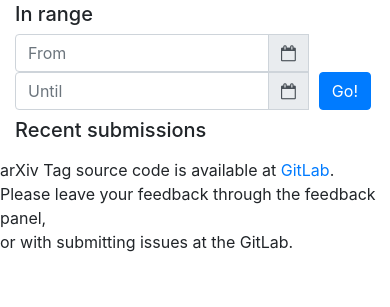
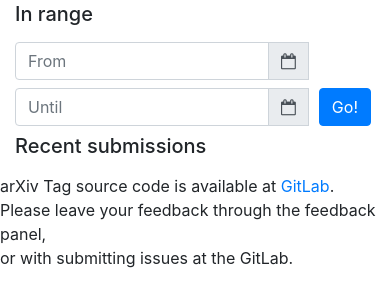
Before and after one commit to suvorov21/arxivtagpy, a Python web app: template app/templates/paper_land.jinja2 in a window 390 px wide. Shown: the part 383-690 px from the top of the page. Run offline with Jinja, Linux system fonts and the light colour scheme; the template is opened without the code that fills it, so the values that code supplies are empty; style sheets or scripts are compiled from the project's sources; some libraries are stand-ins or nearby versions.

Commit message:
add space between range inputs in mobile view

```diff
--- a/app/templates/paper_land.jinja2
+++ b/app/templates/paper_land.jinja2
@@ -28,8 +28,8 @@
             <div class="form-row align-items-center shift">
               <div class='col-auto'>
                 <div class="input-group date" data-provide="datepicker" id="datetimepicker1">
-                  <input type="text" class="form-control" name="from" placeholder="From" size="18" id="from" required="required"/>
-                  <div class="input-group-append">
+                  <input type="text" class="form-control mt-2" name="from" placeholder="From" size="18" id="from" required="required"/>
+                  <div class="input-group-append mt-2">
                     <div class="input-group-text"><i class="fa fa-calendar-o" aria-hidden="true"></i></div>
                   </div>
 
@@ -40,8 +40,8 @@
             </div>
             <div class='col-auto'>
               <div class="input-group date" data-provide="datepicker" id="datetimepicker2">
-                <input type='text' class="form-control" name="until" placeholder="Until" required="required" id="until" size="18"/>
-                <div class="input-group-append">
+                <input type='text' class="form-control mt-2" name="until" placeholder="Until" required="required" id="until" size="18"/>
+                <div class="input-group-append mt-2">
                   <div class="input-group-text"><i class="fa fa-calendar-o" aria-hidden="true"></i></div>
                 </div>
                 <span class="input-group-addon">
@@ -50,7 +50,7 @@
               </div>
             </div>
             <div class="col-auto">
-              <button type="submit" class="btn btn-primary" id="range">Go!</button>
+              <button type="submit" class="btn btn-primary mt-2" id="range">Go!</button>
             </div>
            </div>
            <div class="sub-alert"></div>
```
